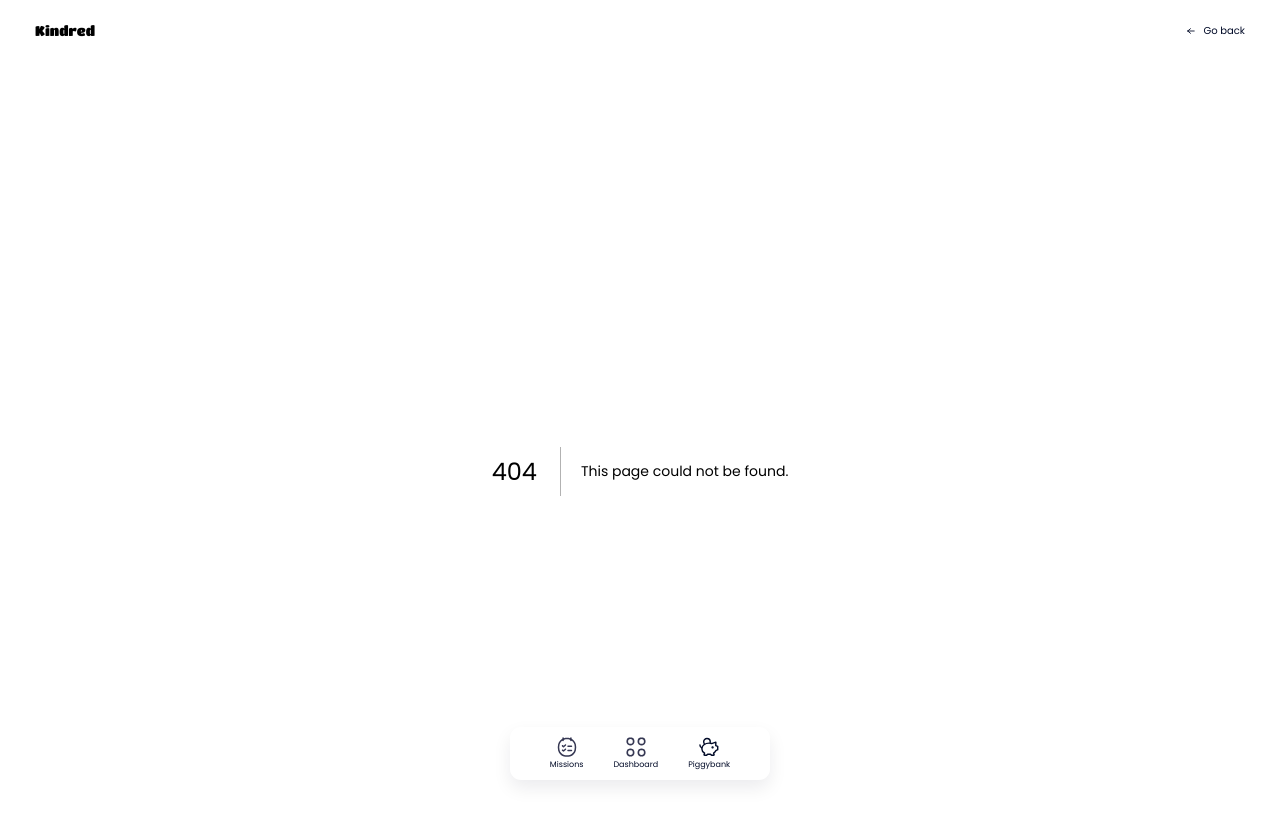
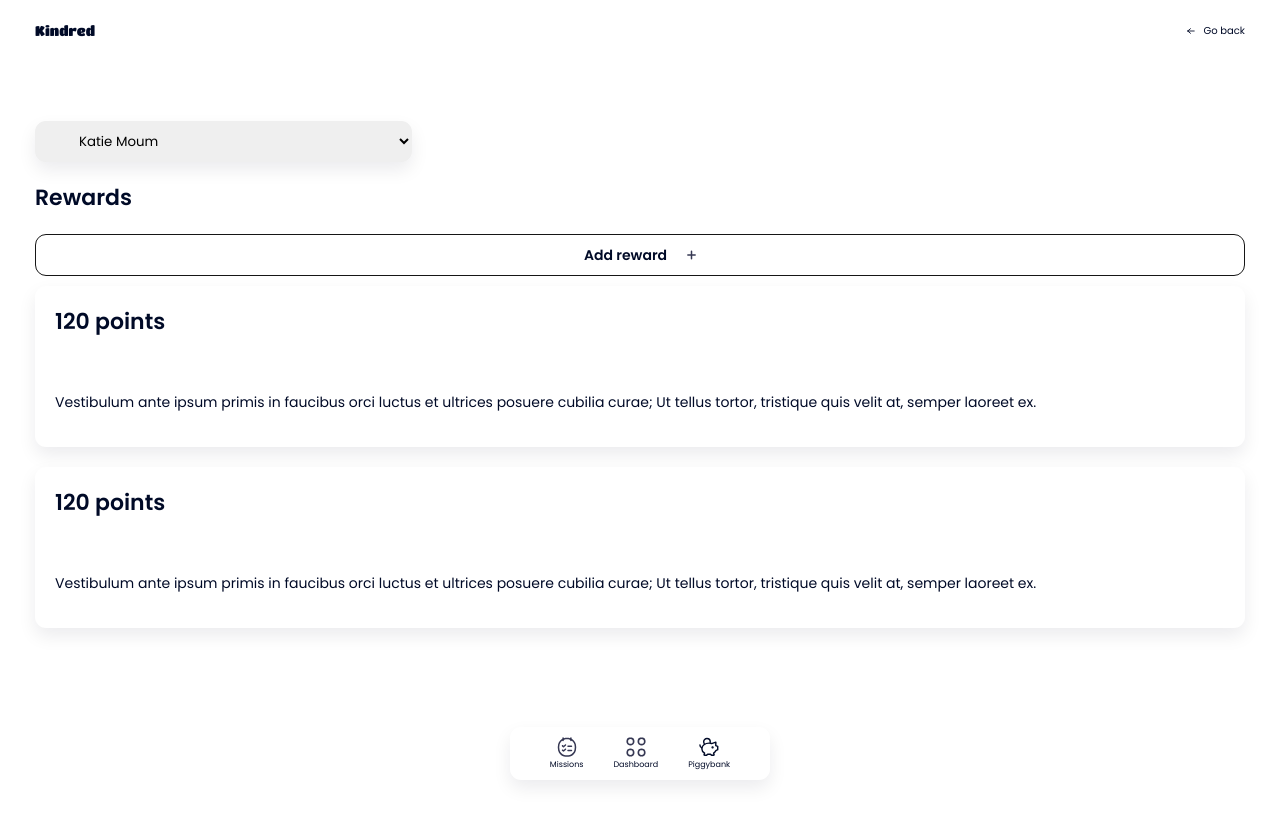
Before and after one commit to alexandraskach/kindred-app-front, a Next.js app: page /rewards in a window 1280 px wide. Before the commit this address had no page. Shown: the top 824 px of the page. After the commit the page ends 800 px from the top, so only its background shows below. Built offline with nearby package versions, Linux system fonts and the light colour scheme.

Commit message:
add rewards page

```diff
--- a/pages/missions/add-mission.js
+++ b/pages/missions/add-mission.js
@@ -151,8 +151,8 @@ export default function render() {
                     <Field type="radio" name="category" value="One" required />
                     Item 2
                   </p>
-                  {errors.picked && touched.picked && (
-                    <span className="form-error">{errors.picked}</span>
+                  {errors.category && touched.category && (
+                    <span className="form-error">{errors.category}</span>
                   )}
 
                   <button
--- a/pages/missions/edit-mission.js
+++ b/pages/missions/edit-mission.js
@@ -151,8 +151,8 @@ export default function render() {
                     <Field type="radio" name="category" value="One" required />
                     Item 2
                   </p>
-                  {errors.picked && touched.picked && (
-                    <span className="form-error">{errors.picked}</span>
+                  {errors.category && touched.category && (
+                    <span className="form-error">{errors.category}</span>
                   )}
 
                   <button
--- /dev/null
+++ b/pages/rewards/index.js
@@ -0,0 +1,44 @@
+import { Base } from "components/Base";
+import PlusIcon from "components/icons/PlusIcon";
+import Link from "next/link";
+import styles from "./rewards.module.scss";
+
+export default function render() {
+  return (
+    <Base>
+      <div id={styles.Rewards} className="mt-8 wrapper">
+        <div className="select-container">
+          <select className="select">
+            <option> Katie Moum</option>
+          </select>
+        </div>
+        <h2 className="mt-2">Rewards</h2>
+        <Link href="/rewards/add-reward">
+          <button className="Button Button--outline">
+            {" "}
+            Add reward{" "}
+            <span className="ml-2">
+              <PlusIcon></PlusIcon>
+            </span>
+          </button>
+        </Link>
+        <div className="Card">
+          <h2>120 points</h2>
+          <p>
+            Vestibulum ante ipsum primis in faucibus orci luctus et ultrices
+            posuere cubilia curae; Ut tellus tortor, tristique quis velit at,
+            semper laoreet ex.
+          </p>
+        </div>
+        <div className="Card">
+          <h2>120 points</h2>
+          <p>
+            Vestibulum ante ipsum primis in faucibus orci luctus et ultrices
+            posuere cubilia curae; Ut tellus tortor, tristique quis velit at,
+            semper laoreet ex.
+          </p>
+        </div>
+      </div>
+    </Base>
+  );
+}
--- /dev/null
+++ b/pages/rewards/rewards.module.scss
@@ -0,0 +1,2 @@
+#Rewards {
+}
```
